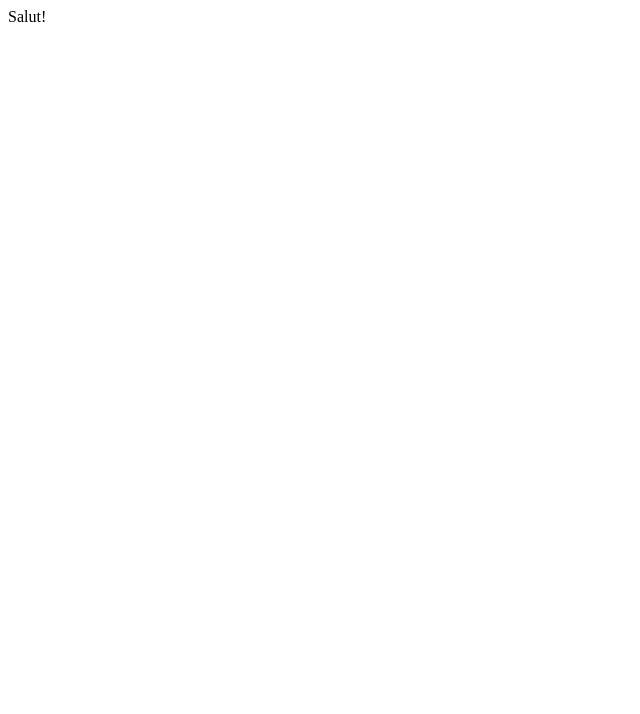
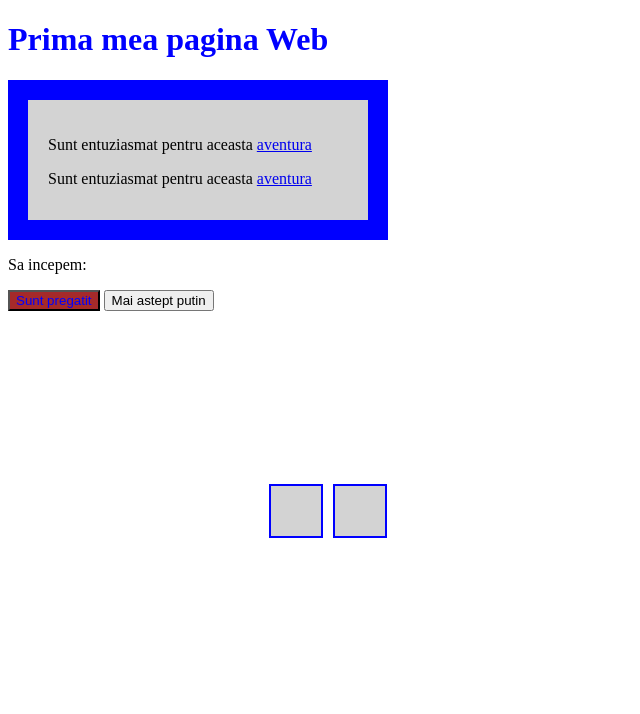
Before and after one commit to rares266/projects, a plain HTML site: page 01.Primul_program/index.html in a window 1280 px wide. Shown: the whole page, without its empty margins (0-640 px from the left). Drawn offline with Linux system fonts and the light colour scheme.

Commit message:
first commit

```diff
--- a/01.Primul_program/index.html
+++ b/01.Primul_program/index.html
@@ -1,6 +1,25 @@
 <!DOCTYPE html>
-<html>
-    <body>
-        Salut!
-    </body>
+<html lang="en">
+<head>
+    <meta charset="UTF-8">
+    <meta name="viewport" content="width=device-width, initial-scale=1.0">
+    <link rel="stylesheet" href="style.css" type="text/css">
+    <title>Exercitiu_1</title>
+</head>
+<body>
+    <h1>Prima mea pagina Web</h1>
+    <div class="container">
+        <p>Sunt entuziasmat pentru aceasta <a href="#">aventura</a></p>
+        <p>Sunt entuziasmat pentru aceasta <a href="#">aventura</a></p>
+    </div>
+
+    <p>Sa incepem:</p>
+    <button class="button1">Sunt pregatit</button>
+    <button class="button2">Mai astept putin</button>
+
+    <div class="container1">
+        <div class="box"></div>
+        <div class="box"></div>
+    </div>
+</body>
 </html>
--- /dev/null
+++ b/01.Primul_program/style.css
@@ -0,0 +1,36 @@
+h1{
+    color:blue;
+}
+.container{
+    background-color: lightgrey;
+    width: 300px;
+    height: 80px;
+    padding: 20px;
+    border: 20px solid blue;
+
+}
+.button1{
+    color:blue;
+    background-color: brown;
+}
+
+
+
+.box{
+    background-color: lightgrey;
+    width: 50px;
+    height: 50px;
+    border: 2px solid blue;
+}
+
+.container1{
+    width: 50vw;
+    height: 50vh;
+
+    display: flex;
+    flex-direction: row;
+    justify-content: center;
+    align-items: center;
+
+    gap: 10px;
+}
```
